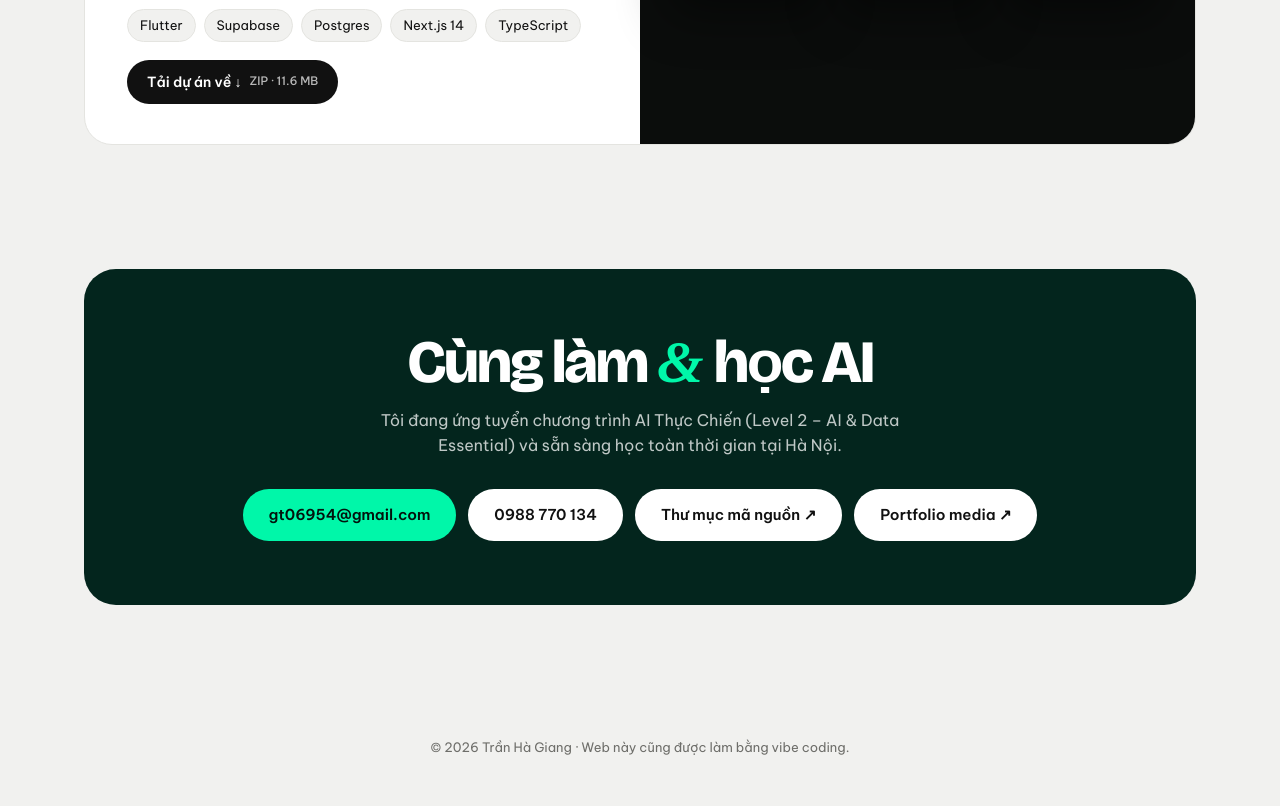
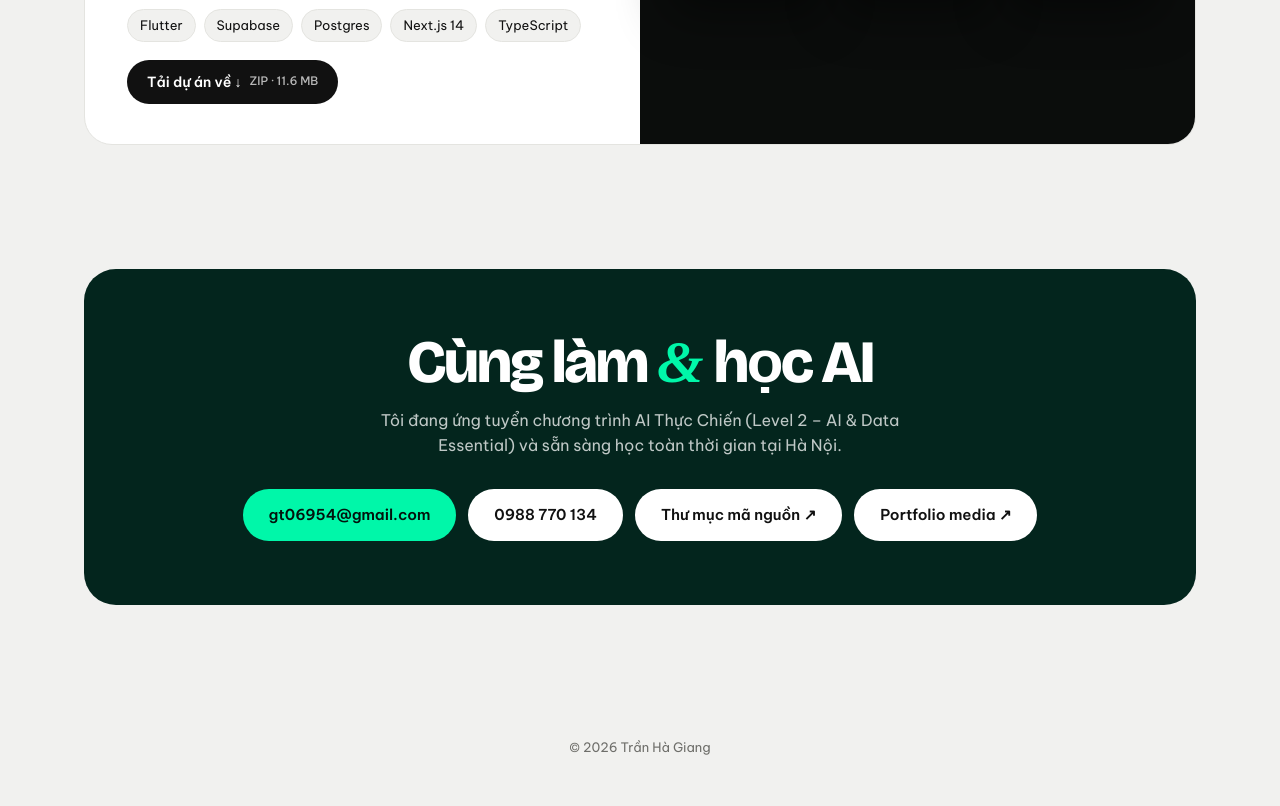
Before and after one commit to hagiangtran/ai-portfolio, a plain HTML site: page index.html in a window 1280 px wide. Shown: the part 5066-5872 px from the top of the page. Drawn offline with nearby package versions, Linux system fonts and the light colour scheme; a web font is replaced by a local one.

Commit message:
Remove footer note
Co-Authored-By: Claude Opus 5.5 <noreply@anthropic.com>

```diff
--- a/index.html
+++ b/index.html
@@ -257,6 +257,6 @@ footer{text-align:center;color:var(--muted);font-size:13px;padding:36px 0 48px}
   </div>
 </div></section>
 
-<footer>© 2026 Trần Hà Giang · Web này cũng được làm bằng vibe coding.</footer>
+<footer>© 2026 Trần Hà Giang</footer>
 </body>
 </html>
```
